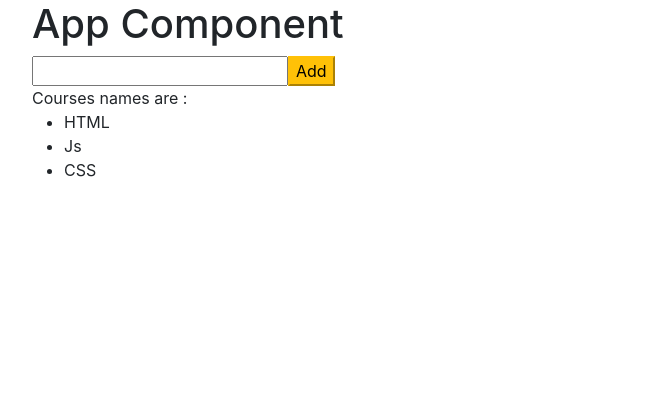
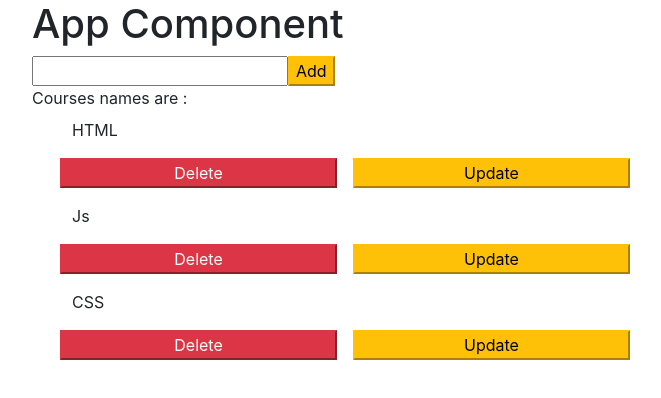
Before and after one commit to IbrahiemElsaber/courser-list, a React (Create React App) app: page / in a window 1280 px wide. Shown: the top 398 px of the page, without its empty margins (50-711 px from the left). Built offline with nearby package versions, Linux system fonts and the light colour scheme.

Commit message:
adding delete function and handel it to delete depending on course index

```diff
--- a/src/App.js
+++ b/src/App.js
@@ -6,32 +6,46 @@ import CourseList from "./components/course.list.component";
 
 class App extends Component {
 	state = {
+		// courses: [],
 		courses: [{ courseName: "HTML" }, { courseName: "Js" }, { courseName: "CSS" }],
 		current: "",
 	};
 
+	//handle update course
 	handleCourseUpdate = e => {
 		this.setState({
 			current: e.target.value,
 		});
 	};
 
+	//handle add course
 	handleAddCourse = e => {
 		e.preventDefault();
 		let currentCourse = this.state.current;
 		let courses = this.state.courses;
-		courses.push({ courseName: currentCourse });
+		courses.push({ courseName: currentCourse }); //update courses array after adding new course object
 		this.setState({
 			courses,
 			current: "" /*set current to empty string to handle input value to equal empty string after submit */,
 		});
 	};
+
+	//handle delete course
+	handleDeleteCourse = index => {
+		console.log(`index= ${index}`);
+		let courses = this.state.courses;
+		courses.splice(index, 1);
+		this.setState({
+			courses,
+		});
+	};
+
 	render() {
 		const { courses } = this.state;
 		const coursesList = courses.map((course, index) => {
-			// console.log(`course: ${course.courseName}`);
-			return <CourseList key={Math.random() * 5} courseDetails={course} />;
+			return <CourseList courseDetails={course} key={index} index={index} deleteCourse={this.handleDeleteCourse} />;
 		});
+
 		return (
 			<div className='container'>
 				<h1>App Component</h1>
--- a/src/components/course.list.component.js
+++ b/src/components/course.list.component.js
@@ -3,10 +3,17 @@ import React, { Component, Fragment } from "react";
 class CourseList extends Component {
 	render() {
 		// console.log(`this.props = ${this.props.courseDetails.courseName}`);
-		// console.log(this.props);
+		console.log(`CourseList props index = ${this.props.index}`);
+
 		return (
 			<Fragment>
-				<li>{this.props.courseDetails.courseName}</li>
+				<li className='row'>
+					<span className='m-2'>{this.props.courseDetails.courseName}</span>
+					<button className='btn-danger m-2 w-25' onClick={this.props.deleteCourse}>
+						Delete
+					</button>
+					<button className='btn-warning m-2 w-25'>Update</button>
+				</li>
 			</Fragment>
 		);
 	}
```
Also changed, not shown: 1 other file (tests, documents, lock files or other folders).
